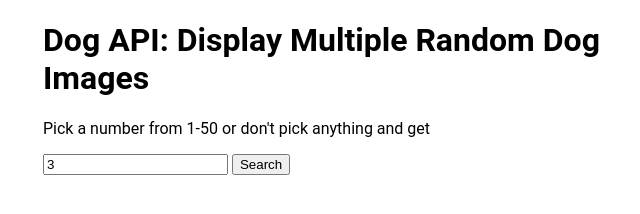
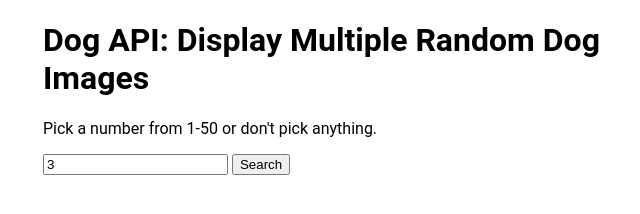
Before and after one commit to datpham1996/dog-api-multiple-display, a plain HTML site: page index.html in a window 1280 px wide. Shown: the full height of the page, 297-937 px from the left. Drawn offline with nearby package versions, Linux system fonts and the light colour scheme.

Commit message:
html changes

```diff
--- a/index.html
+++ b/index.html
@@ -9,7 +9,7 @@
   <body>
     <div class="container">
       <h1>Dog API: Display Multiple Random Dog Images</h1>
-      <p>Pick a number from 1-50 or don't pick anything and get </p>
+      <p>Pick a number from 1-50 or don't pick anything. </p>
 
       <form action="#" class="js-search-form">
         <label for="query"></label>
```
